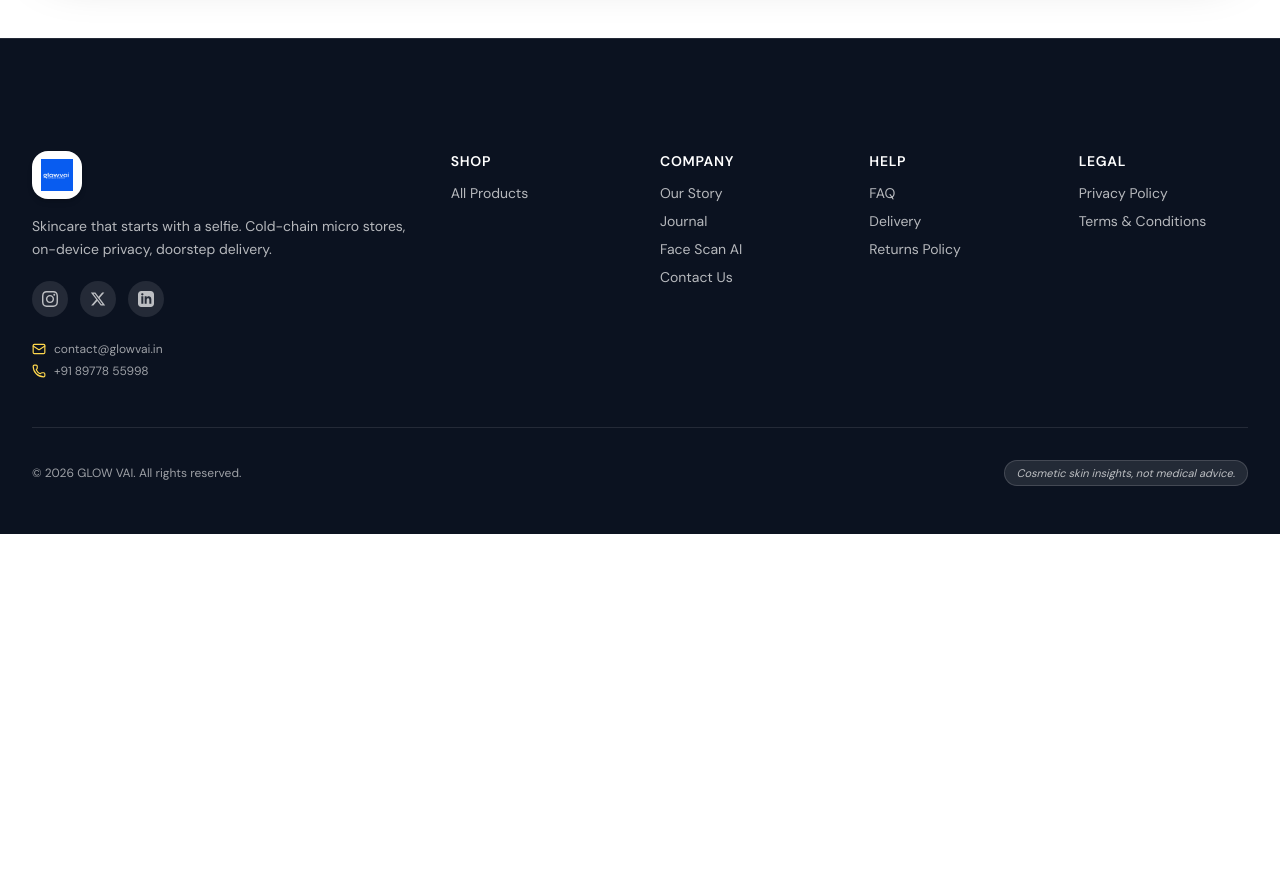
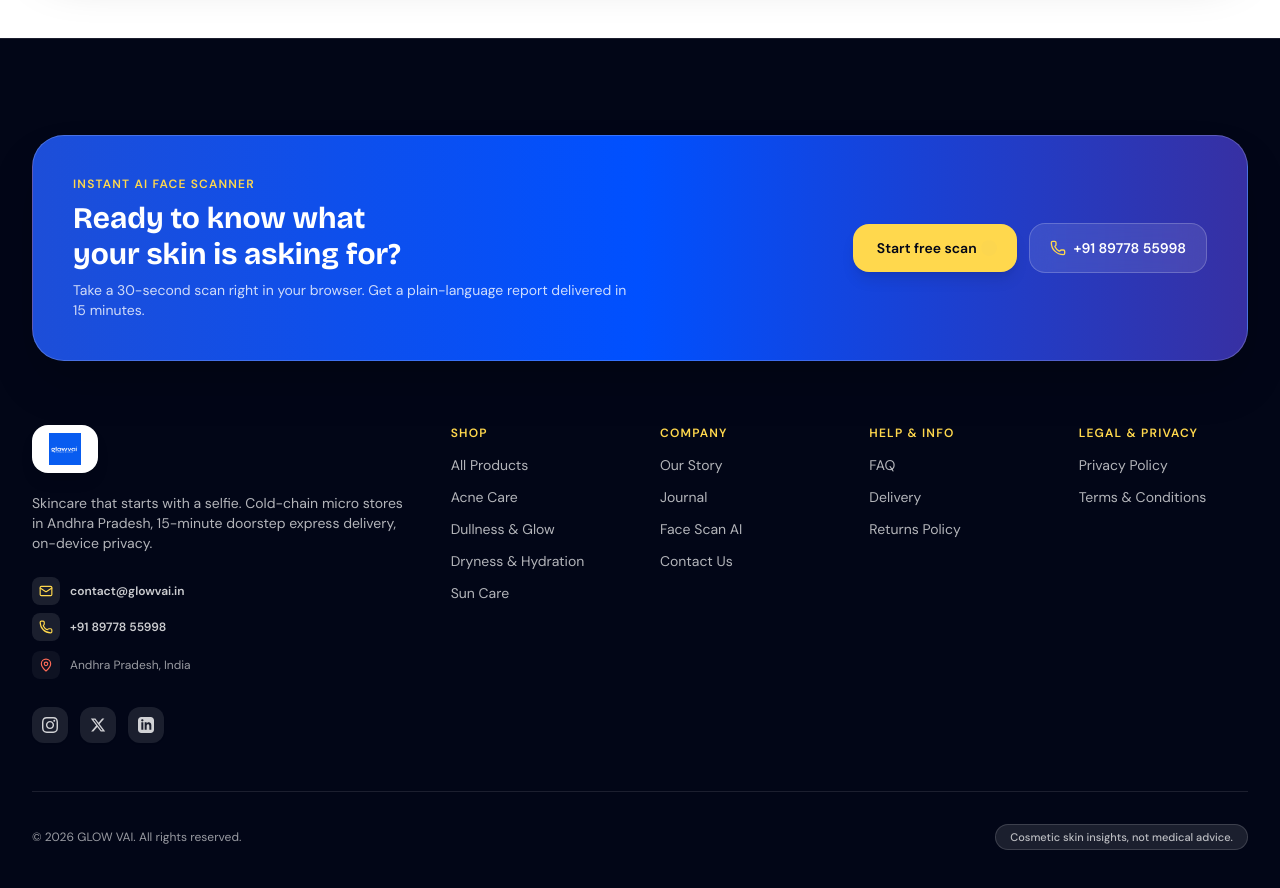
Before and after one commit to Sathveek123/GLOWVAI-, a Next.js app: page / in a window 1280 px wide. Shown: the part 10540-11428 px from the top of the page. Before the commit the page ends 11074 px from the top, so only its background shows below. Built offline with nearby package versions, Linux system fonts and the light colour scheme.

Commit message:
Redesign footer with top AI scan CTA strip, full category links, glowing logo card, and direct contact details

```diff
--- a/components/layout/Footer.tsx
+++ b/components/layout/Footer.tsx
@@ -28,16 +28,13 @@
 
   const isMadeInIndiaVerified = trustStripClaimsList.find(
     (c) => c.id === "madeInIndia"
-  )?.verified;
-
-  const hasComplianceInfo = Boolean(
-    complianceConfig.manufacturerName || complianceConfig.licenceNumber || complianceConfig.marketerName
-  );
+  )?.verified ?? true;
 
   const filterLinks = (links: { title: string; href: string }[]) => {
     return links.filter((link) => {
-      if (link.href.startsWith("#") || link.href.includes("#")) return true;
-      return routesReady[link.href] === true;
+      if (link.href.startsWith("#") || link.href.includes("#") || link.href.includes("?")) return true;
+      const basePath = link.href.split("?")[0];
+      return routesReady[basePath] === true || routesReady[link.href] === true;
     });
   };
 
@@ -47,17 +44,48 @@
   const filteredLegal = filterLinks(footerLinks.legal);
 
   return (
-    <footer className="bg-ink text-white pt-28 pb-12 relative border-t border-white/10">
+    <footer className="bg-slate-950 text-white pt-16 sm:pt-24 pb-12 relative border-t border-white/10 overflow-hidden">
+      {/* Background Decorative Glow Blobs */}
+      <div className="absolute top-0 left-1/4 w-96 h-96 bg-brand/20 rounded-full blur-3xl pointer-events-none -z-10" />
+      <div className="absolute bottom-0 right-10 w-96 h-96 bg-blue-600/10 rounded-full blur-3xl pointer-events-none -z-10" />
+
       <Container>
+        {/* Top Gradient Call-To-Action Banner */}
+        <div className="mb-16 p-6 sm:p-10 rounded-[32px] bg-gradient-to-r from-blue-700 via-brand to-indigo-800 text-white shadow-2xl border border-white/20 flex flex-col md:flex-row items-center justify-between gap-6">
+          <div className="space-y-2 text-center md:text-left max-w-xl">
+            <span className="text-xs font-bold text-yellow uppercase tracking-widest block">Instant AI Face Scanner</span>
+            <h3 className="font-display font-extrabold text-2xl sm:text-3xl leading-tight">
+              Ready to know what your skin is asking for?
+            </h3>
+            <p className="text-xs sm:text-sm text-white/80">
+              Take a 30-second scan right in your browser. Get a plain-language report delivered in 15 minutes.
+            </p>
+          </div>
+
+          <div className="flex flex-wrap items-center justify-center gap-3 shrink-0">
+            <Link href="/face-analysis">
+              <button className="px-6 py-3.5 bg-yellow text-slate-950 font-extrabold text-sm rounded-2xl shadow-lg hover:bg-amber-300 transition-all transform hover:scale-105 active:scale-98 flex items-center gap-2">
+                <span>Start free scan</span>
+                <span className="w-2 h-2 rounded-full bg-brand animate-ping" />
+              </button>
+            </Link>
+            <a href="tel:+918977855998" className="px-5 py-3.5 bg-white/10 backdrop-blur-md text-white font-bold text-sm rounded-2xl border border-white/20 hover:bg-white/20 transition-all flex items-center gap-2">
+              <Phone className="w-4 h-4 text-yellow" />
+              <span>+91 89778 55998</span>
+            </a>
+          </div>
+        </div>
+
+        {/* Main Footer Grid (6 Columns) */}
         <div className="grid grid-cols-1 md:grid-cols-2 lg:grid-cols-6 gap-10 pb-12 border-b border-white/10">
 
-          {/* Brand Info (2 cols) */}
-          <div className="lg:col-span-2 space-y-4">
+          {/* Brand Info & Contact Block (2 Cols) */}
+          <div className="lg:col-span-2 space-y-5">
             <Link
               href="/"
               className="inline-block focus-visible:outline-none focus-visible:ring-2 focus-visible:ring-brand rounded-2xl group"
             >
-              <div className="relative h-12 w-auto flex items-center bg-white p-2 rounded-2xl shadow-md border border-white/20 group-hover:scale-105 transition-transform duration-300">
+              <div className="relative h-12 w-auto inline-flex items-center bg-white px-4 py-2 rounded-2xl shadow-lg border border-white/30 group-hover:scale-105 transition-transform duration-300">
                 <Image
                   src="/images/logo/glowvai-logo.png"
                   alt={BRAND_NAME}
@@ -68,45 +96,75 @@
               </div>
             </Link>
 
-            <p className="text-sm text-white/70 leading-relaxed max-w-sm">
-              Skincare that starts with a selfie. Cold-chain micro stores, on-device privacy, doorstep delivery.
+            <p className="text-xs sm:text-sm text-white/70 leading-relaxed max-w-sm">
+              Skincare that starts with a selfie. Cold-chain micro stores in Andhra Pradesh, 15-minute doorstep express delivery, on-device privacy.
             </p>
 
+            {/* Direct Contact Links */}
+            <div className="space-y-2 text-xs text-white/80 pt-1">
+              <a
+                href="mailto:contact@glowvai.in"
+                className="flex items-center gap-2.5 hover:text-yellow transition-colors group"
+              >
+                <div className="w-7 h-7 rounded-lg bg-white/10 flex items-center justify-center text-yellow group-hover:bg-brand group-hover:text-white transition-colors">
+                  <Mail className="w-3.5 h-3.5" />
+                </div>
+                <span className="font-semibold">contact@glowvai.in</span>
+              </a>
+
+              <a
+                href="tel:+918977855998"
+                className="flex items-center gap-2.5 hover:text-yellow transition-colors group"
+              >
+                <div className="w-7 h-7 rounded-lg bg-white/10 flex items-center justify-center text-yellow group-hover:bg-brand group-hover:text-white transition-colors">
+                  <Phone className="w-3.5 h-3.5" />
+                </div>
+                <span className="font-semibold">+91 89778 55998</span>
+              </a>
+
+              <div className="flex items-center gap-2.5 text-white/60 pt-0.5">
+                <div className="w-7 h-7 rounded-lg bg-white/5 flex items-center justify-center text-coral">
+                  <MapPin className="w-3.5 h-3.5" />
+                </div>
+                <span>Andhra Pradesh, India</span>
+              </div>
+            </div>
+
             {/* Social Icons */}
-            <div className="flex items-center space-x-3 text-white/70 pt-1">
-              {siteConfig.socials.instagram && siteConfig.socials.instagram.trim() !== "" && (
+            <div className="flex items-center space-x-3 pt-2">
+              {siteConfig.socials.instagram && (
                 <a
                   href={siteConfig.socials.instagram}
                   target="_blank"
                   rel="noopener noreferrer"
                   aria-label="GLOW VAI Instagram"
-                  className="w-9 h-9 rounded-full bg-white/10 flex items-center justify-center hover:bg-brand hover:text-white transition-colors"
+                  className="w-9 h-9 rounded-xl bg-white/10 flex items-center justify-center text-white/80 hover:bg-gradient-to-tr hover:from-amber-500 hover:to-pink-500 hover:text-white transition-all transform hover:scale-110 shadow-sm"
                 >
                   <svg className="w-4 h-4 fill-current" viewBox="0 0 24 24">
                     <path d="M12 2.163c3.204 0 3.584.012 4.85.07 3.252.148 4.771 1.691 4.919 4.919.058 1.265.069 1.645.069 4.849 0 3.205-.012 3.584-.069 4.849-.149 3.225-1.664 4.771-4.919 4.919-1.266.058-1.644.07-4.85.07-3.204 0-3.584-.012-4.849-.07-3.26-.149-4.771-1.699-4.919-4.92-.058-1.265-.07-1.644-.07-4.849 0-3.204.013-3.583.07-4.849.149-3.227 1.664-4.771 4.919-4.919 1.266-.057 1.645-.069 4.849-.069zm0-2.163c-3.259 0-3.667.014-4.947.072-4.358.2-6.78 2.618-6.98 6.98-.059 1.281-.073 1.689-.073 4.948 0 3.259.014 3.668.072 4.948.2 4.358 2.618 6.78 6.98 6.98 1.281.058 1.689.072 4.948.072 3.259 0 3.668-.014 4.948-.072 4.354-.2 6.782-2.618 6.979-6.98.059-1.28.073-1.689.073-4.948 0-3.259-.014-3.667-.072-4.947-.196-4.354-2.617-6.78-6.979-6.98-1.281-.059-1.69-.073-4.949-.073zm0 5.838c-3.403 0-6.162 2.759-6.162 6.162s2.759 6.163 6.162 6.163 6.162-2.759 6.162-6.163c0-3.403-2.759-6.162-6.162-6.162zm0 10.162c-2.209 0-4-1.79-4-4 0-2.209 1.791-4 4-4s4 1.791 4 4c0 2.21-1.791 4-4 4zm6.406-11.845c-.796 0-1.441.645-1.441 1.44s.645 1.44 1.441 1.44c.795 0 1.439-.645 1.439-1.44s-.644-1.44-1.439-1.44z"/>
                   </svg>
                 </a>
               )}
-              {siteConfig.socials.twitter && siteConfig.socials.twitter.trim() !== "" && (
+              {siteConfig.socials.twitter && (
                 <a
                   href={siteConfig.socials.twitter}
                   target="_blank"
                   rel="noopener noreferrer"
-                  aria-label="GLOW VAI Twitter"
-                  className="w-9 h-9 rounded-full bg-white/10 flex items-center justify-center hover:bg-brand hover:text-white transition-colors"
+                  aria-label="GLOW VAI X"
+                  className="w-9 h-9 rounded-xl bg-white/10 flex items-center justify-center text-white/80 hover:bg-black hover:text-white transition-all transform hover:scale-110 shadow-sm"
                 >
                   <svg className="w-4 h-4 fill-current" viewBox="0 0 24 24">
                     <path d="M18.244 2.25h3.308l-7.227 8.26 8.502 11.24H16.17l-5.214-6.817L4.99 21.75H1.68l7.73-8.835L1.254 2.25H8.08l4.713 6.231zm-1.161 17.52h1.833L7.084 4.126H5.117z"/>
                   </svg>
                 </a>
               )}
-              {siteConfig.socials.linkedin && siteConfig.socials.linkedin.trim() !== "" && (
+              {siteConfig.socials.linkedin && (
                 <a
                   href={siteConfig.socials.linkedin}
                   target="_blank"
                   rel="noopener noreferrer"
                   aria-label="GLOW VAI LinkedIn"
-                  className="w-9 h-9 rounded-full bg-white/10 flex items-center justify-center hover:bg-brand hover:text-white transition-colors"
+                  className="w-9 h-9 rounded-xl bg-white/10 flex items-center justify-center text-white/80 hover:bg-blue-600 hover:text-white transition-all transform hover:scale-110 shadow-sm"
                 >
                   <svg className="w-4 h-4 fill-current" viewBox="0 0 24 24">
                     <path d="M19 0h-14c-2.761 0-5 2.239-5 5v14c0 2.761 2.239 5 5 5h14c2.762 0 5-2.239 5-5v-14c0-2.761-2.238-5-5-5zm-11 19h-3v-11h3v11zm-1.5-12.268c-.966 0-1.75-.79-1.75-1.764s.784-1.764 1.75-1.764 1.75.79 1.75 1.764-.783 1.764-1.75 1.764zm13.5 12.268h-3v-5.604c0-3.368-4-3.113-4 0v5.604h-3v-11h3v1.765c1.396-2.586 7-2.777 7 2.476v6.759z"/>
@@ -114,32 +172,16 @@
                 </a>
               )}
             </div>
-
-            {/* Contact info block */}
-            <div className="pt-2 space-y-1.5 text-xs text-white/60">
-              {siteConfig.supportEmail && siteConfig.supportEmail.trim() !== "" && (
-                <div className="flex items-center gap-2">
-                  <Mail className="w-3.5 h-3.5 text-yellow shrink-0" />
-                  <span>{siteConfig.supportEmail}</span>
-                </div>
-              )}
-              {siteConfig.phone && siteConfig.phone.trim() !== "" && (
-                <div className="flex items-center gap-2">
-                  <Phone className="w-3.5 h-3.5 text-yellow shrink-0" />
-                  <span>{siteConfig.phone}</span>
-                </div>
-              )}
-            </div>
           </div>
 
           {/* Shop Column */}
           {filteredShop.length > 0 && (
             <div className="space-y-3">
-              <h3 className="font-bold text-sm text-white tracking-wider uppercase">Shop</h3>
-              <ul className="space-y-2 text-sm text-white/70">
+              <h3 className="font-bold text-xs text-yellow tracking-widest uppercase">Shop</h3>
+              <ul className="space-y-2 text-xs sm:text-sm text-white/70">
                 {filteredShop.map((item) => (
                   <li key={item.title}>
-                    <Link href={item.href} className="hover:text-yellow transition-colors">
+                    <Link href={item.href} className="hover:text-yellow transition-colors block py-0.5">
                       {item.title}
                     </Link>
                   </li>
@@ -151,11 +193,11 @@
           {/* Company Column */}
           {filteredCompany.length > 0 && (
             <div className="space-y-3">
-              <h3 className="font-bold text-sm text-white tracking-wider uppercase">Company</h3>
-              <ul className="space-y-2 text-sm text-white/70">
+              <h3 className="font-bold text-xs text-yellow tracking-widest uppercase">Company</h3>
+              <ul className="space-y-2 text-xs sm:text-sm text-white/70">
                 {filteredCompany.map((item) => (
                   <li key={item.title}>
-                    <Link href={item.href} className="hover:text-yellow transition-colors">
+                    <Link href={item.href} className="hover:text-yellow transition-colors block py-0.5">
                       {item.title}
                     </Link>
                   </li>
@@ -167,11 +209,11 @@
           {/* Help Column */}
           {filteredHelp.length > 0 && (
             <div className="space-y-3">
-              <h3 className="font-bold text-sm text-white tracking-wider uppercase">Help</h3>
-              <ul className="space-y-2 text-sm text-white/70">
+              <h3 className="font-bold text-xs text-yellow tracking-widest uppercase">Help & Info</h3>
+              <ul className="space-y-2 text-xs sm:text-sm text-white/70">
                 {filteredHelp.map((item) => (
                   <li key={item.title}>
-                    <Link href={item.href} className="hover:text-yellow transition-colors">
+                    <Link href={item.href} className="hover:text-yellow transition-colors block py-0.5">
                       {item.title}
                     </Link>
                   </li>
@@ -183,11 +225,11 @@
           {/* Legal Column */}
           {filteredLegal.length > 0 && (
             <div className="space-y-3">
-              <h3 className="font-bold text-sm text-white tracking-wider uppercase">Legal</h3>
-              <ul className="space-y-2 text-sm text-white/70">
+              <h3 className="font-bold text-xs text-yellow tracking-widest uppercase">Legal & Privacy</h3>
+              <ul className="space-y-2 text-xs sm:text-sm text-white/70">
                 {filteredLegal.map((item) => (
                   <li key={item.title}>
-                    <Link href={item.href} className="hover:text-yellow transition-colors">
+                    <Link href={item.href} className="hover:text-yellow transition-colors block py-0.5">
                       {item.title}
                     </Link>
                   </li>
@@ -197,24 +239,14 @@
           )}
         </div>
 
-        {/* Manufacturing & Cosmetic Compliance Slot */}
-        {hasComplianceInfo && (
-          <div className="py-4 border-b border-white/10 text-xs text-white/60 space-y-1">
-            <p className="font-bold text-white">Compliance & Regulatory Details:</p>
-            {complianceConfig.marketerName && <p>Marketer: {complianceConfig.marketerName}</p>}
-            {complianceConfig.manufacturerName && <p>Manufacturer: {complianceConfig.manufacturerName}</p>}
-            {complianceConfig.licenceNumber && <p>Licence No: {complianceConfig.licenceNumber}</p>}
-          </div>
-        )}
-
-        {/* Bottom copyright */}
+        {/* Bottom copyright & badges */}
         <div className="pt-8 flex flex-col md:flex-row items-center justify-between gap-4 text-xs text-white/60">
           <div className="flex flex-wrap items-center gap-3">
             <span>© {currentYear} {BRAND_NAME}. All rights reserved.</span>
             {isMadeInIndiaVerified && (
               <>
                 <span>•</span>
-                <span className="flex items-center gap-1">
+                <span className="flex items-center gap-1 font-semibold text-white/80">
                   <MapPin className="w-3.5 h-3.5 text-coral shrink-0" />
                   <span>Made in Andhra Pradesh, India</span>
                 </span>
@@ -222,7 +254,7 @@
             )}
           </div>
 
-          <div className="text-[11px] italic text-white/70 bg-white/10 px-3 py-1 rounded-full border border-white/15">
+          <div className="text-[11px] font-medium text-white/70 bg-white/10 px-3.5 py-1 rounded-full border border-white/15">
             Cosmetic skin insights, not medical advice.
           </div>
         </div>
@@ -234,7 +266,7 @@
           type="button"
           onClick={scrollToTop}
           aria-label="Back to top"
-          className="fixed bottom-6 right-6 w-11 h-11 rounded-full bg-brand text-white shadow-xl flex items-center justify-center border-2 border-white/20 hover:scale-105 transition-transform z-40 focus:outline-none focus:ring-2 focus:ring-yellow"
+          className="fixed bottom-6 right-6 w-11 h-11 rounded-full bg-brand text-white shadow-2xl flex items-center justify-center border-2 border-white/30 hover:scale-110 transition-all z-40 focus:outline-none focus:ring-2 focus:ring-yellow"
         >
           <ArrowUp className="w-5 h-5" />
         </button>
```
